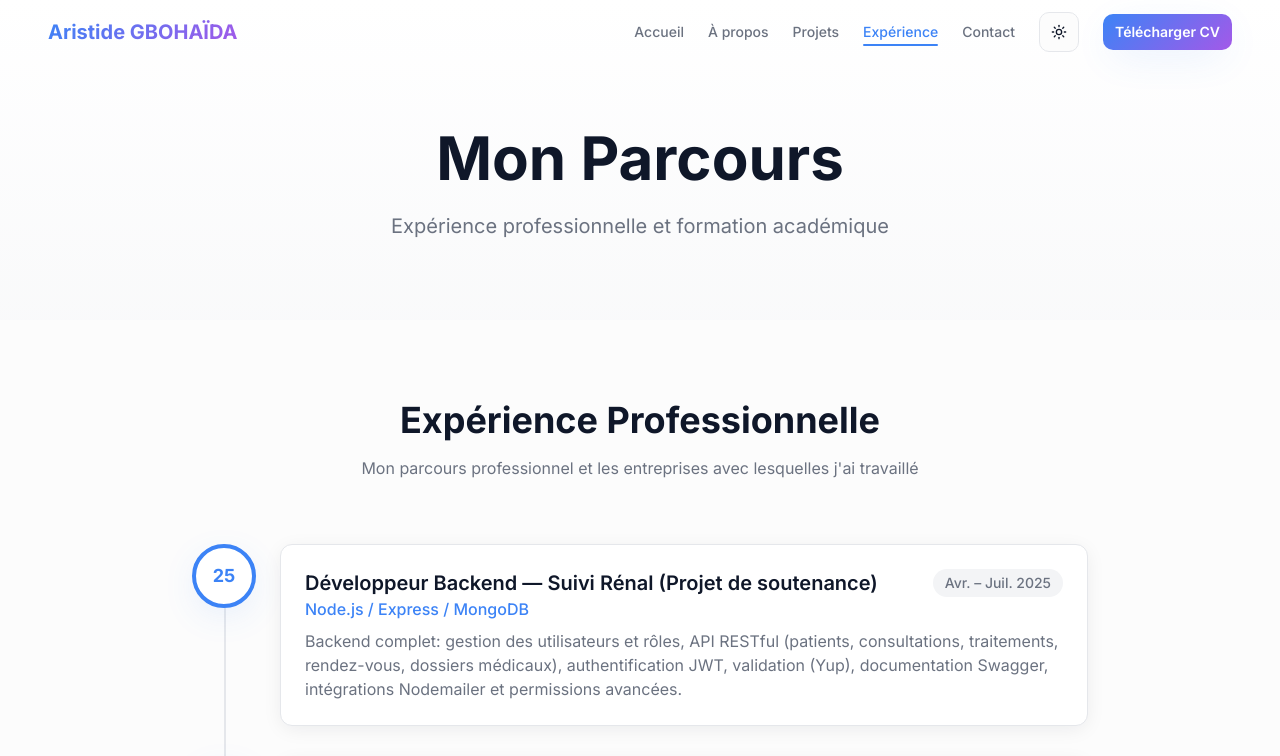
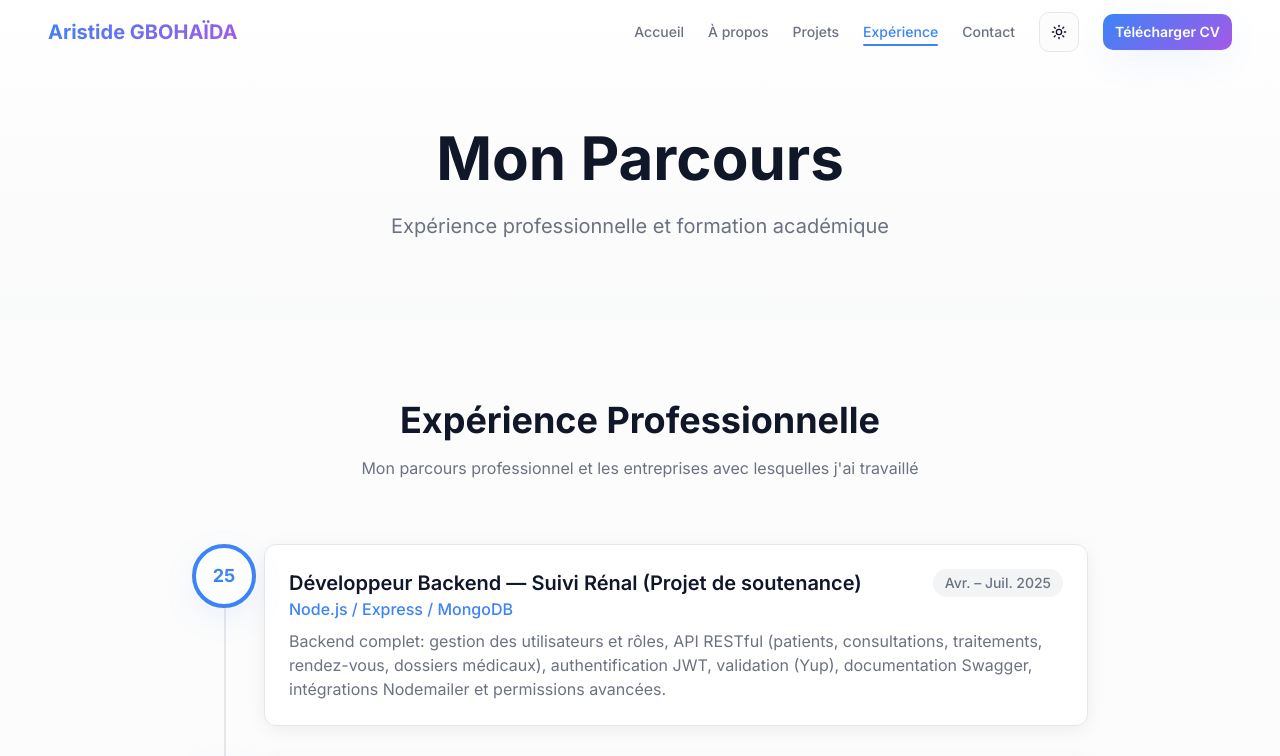
Before and after one commit to aristide-ghd/portfolio-frontend, a React (Vite) app: page /experience in a window 1280 px wide. Shown: the top 756 px of the page. Built offline with nearby package versions, Linux system fonts and the light colour scheme; the HTML template or start-up script is replaced by a standard one.

Commit message:
Adjust spacing in Timeline component: reduced gap between items and modified margin for content section.

```diff
--- a/src/components/Timeline.tsx
+++ b/src/components/Timeline.tsx
@@ -20,7 +20,7 @@ const Timeline = ({ items, type }: TimelineProps) => {
       {/* Items */}
       <div className="space-y-8">
         {items.map((item, index) => (
-          <div key={index} className="relative flex gap-6">
+          <div key={index} className="relative flex gap-4">
             {/* Dot */}
             <div className="relative z-10 flex-shrink-0">
               <div className="w-16 h-16 rounded-full bg-card border-4 border-primary shadow-elegant flex items-center justify-center">
@@ -33,7 +33,7 @@ const Timeline = ({ items, type }: TimelineProps) => {
             </div>
 
             {/* Content */}
-            <div className="flex-1 bg-card rounded-lg p-6 border border-border shadow-card hover-lift">
+            <div className="flex-1 bg-card rounded-lg p-6 border border-border shadow-card hover-lift -ml-1 md:-ml-2">
               <div className="flex items-start justify-between mb-2">
                 <div>
                   <h3 className="text-xl font-semibold">{item.title}</h3>
```
